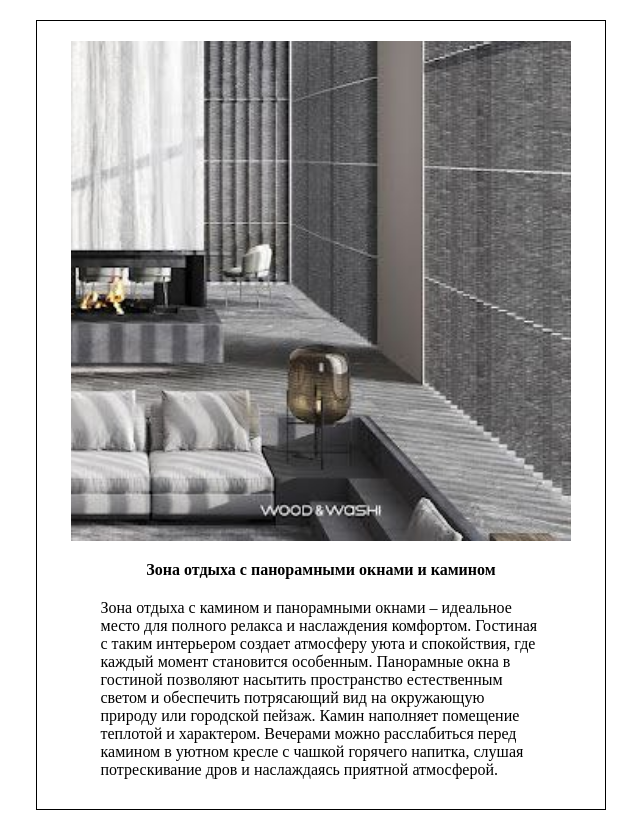
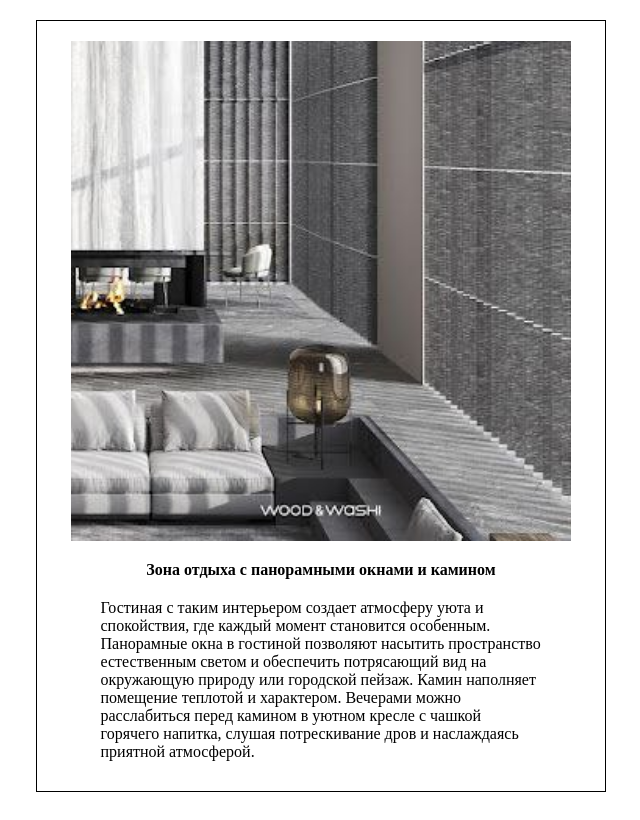
Before and after one commit to killuaxi/tz, a plain HTML site: page index.html in a window 1280 px wide. Shown: the whole page, without its empty margins (319-959 px from the left). Drawn offline with Linux system fonts and the light colour scheme.

Commit message:
second try

```diff
--- a/index.html
+++ b/index.html
@@ -15,8 +15,7 @@
                 <img src="./img/ph1.jpg " height="500px" alt="тут должен быть фото" class="banner__img">
                 <div class="banner__t"><h1 class="banner__h">Зона отдыха с панорамными окнами и камином </h1></div>
                 <div class="banner__text"><p class="banner__p">
-                    Зона отдыха с камином и панорамными окнами – идеальное место для полного релакса и наслаждения
-                    комфортом. Гостиная с таким интерьером создает атмосферу уюта и спокойствия, где каждый момент
+                 Гостиная с таким интерьером создает атмосферу уюта и спокойствия, где каждый момент
                     становится особенным.
                     Панорамные окна в гостиной позволяют насытить пространство естественным светом и обеспечить
                     потрясающий вид на окружающую природу или городской пейзаж. Камин наполняет помещение теплотой и
```
